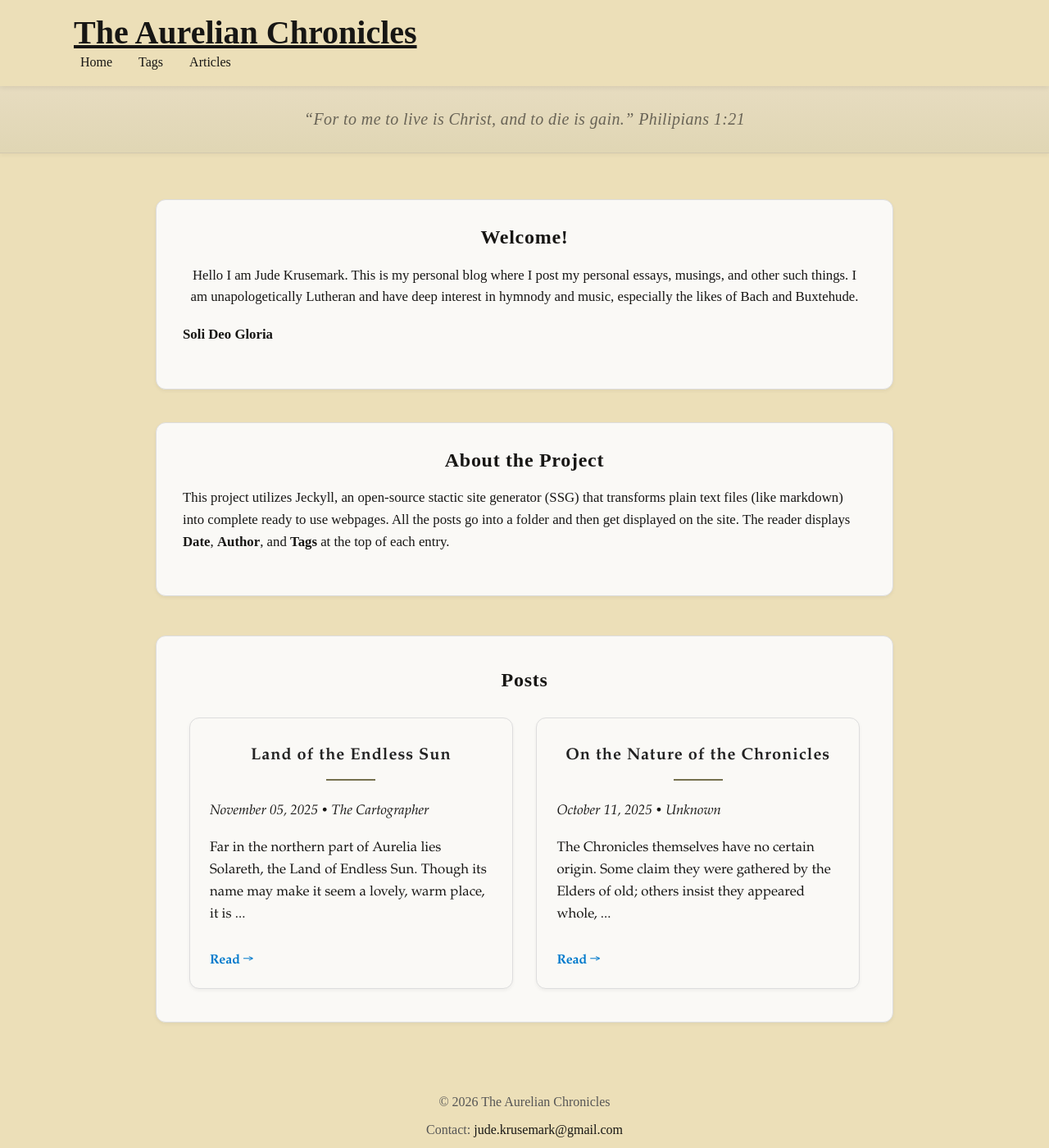
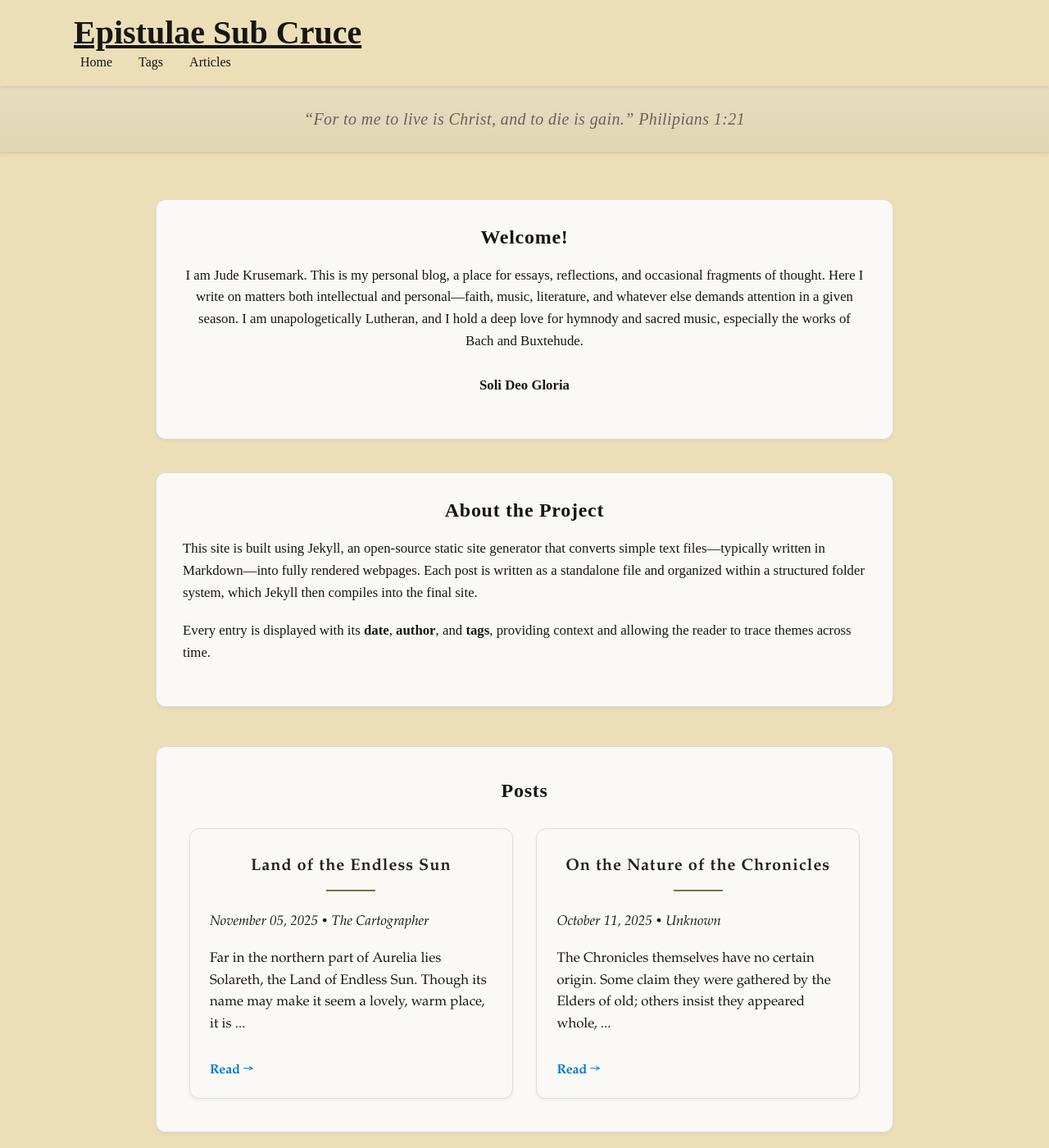
Before and after one commit to GodlyMan-bit/Worldbuilding-Blog, a Jekyll site: the page built from index.html, in a window 1280 px wide and 1400 px high. Shown: the whole window at 82% size. Built offline with Jekyll 4.4.1, drawn with Linux system fonts in a browser that asks for light colours; some of the changed text lies outside the part shown.

Commit message:
Updates to Epistulae Sub Cruce

```diff
--- a/_config.yml
+++ b/_config.yml
@@ -18,9 +18,9 @@
 # You can create any custom variable you would like, and they will be accessible
 # in the templates via {{ site.myvariable }}.
 
-title: The Aurelian Chronicles
+title: Epistulae Sub Cruce
 author: Jude Krusemark
-description: A blog for the fictional universe called Aurelia.
+description: A blog for the writings of Jude Krusemark
 baseurl: "" # leave empty for local use
 url: ""     # fill with your GitHub Pages URL later
 
--- a/_includes/footer.html
+++ b/_includes/footer.html
@@ -1,7 +1,8 @@
 <footer>
-  <p>© {{ site.time | date: "%Y" }} {{ site.title | default: "The Aurelian Chronicles" }}</p>
+  <p>© {{ site.time | date: "%Y" }} {{ site.title | default: "Epistulae Sub Cruce" }}</p>
   <p>
     Contact:
     <a href="mailto:jude.krusemark@gmail.com" style="text-decoration: none; color: #171614;">jude.krusemark@gmail.com</a>
   </p>
+  <p><strong>Soli Deo Gloria</strong></p>
 </footer>
--- a/_includes/header.html
+++ b/_includes/header.html
@@ -1,6 +1,6 @@
 <header class="site-header">
   <div class="container header-inner">
-    <a class="brand" href="{{ '/' | relative_url }}">{{ site.title | default: "The Aurelian Chronicles" }}</a>
+    <a class="brand" href="{{ '/' | relative_url }}">{{ site.title | default: "Epistulae Sub Cruce" }}</a>
     <nav class="main-nav" aria-label="Primary">
       <a href="{{ '/' | relative_url }}">Home</a>
       <a href="{{ '/tags/' | relative_url }}">Tags</a>
--- a/index.html
+++ b/index.html
@@ -6,18 +6,22 @@
 <section id="welcome" class="content-card">
     <h1>Welcome!</h1>
     <p class="lede">
-        Hello I am Jude Krusemark. This is my personal blog where I post my personal essays, musings, and other such things.
-        I am unapologetically Lutheran and have deep interest in hymnody and music, especially the likes of Bach and Buxtehude.
+        I am Jude Krusemark. This is my personal blog, a place for essays, reflections, and occasional fragments of thought.
+        Here I write on matters both intellectual and personal—faith, music, literature, and whatever else demands attention in a given season.
+        I am unapologetically Lutheran, and I hold a deep love for hymnody and sacred music, especially the works of Bach and Buxtehude.
+        <br><br>
+        <strong>Soli Deo Gloria</strong>
     </p>
-    <p><strong>Soli Deo Gloria</strong></p>
 </section>
 
 <section id="about" class="content-card">
     <h2>About the Project</h2>
     <p>
-        This project utilizes Jeckyll, an open-source stactic site generator (SSG) that transforms plain text files (like markdown) into complete ready to use webpages.
-        All the posts go into a folder and then get displayed on the site.
-        The reader displays <strong>Date</strong>, <strong>Author</strong>, and <strong>Tags</strong> at the top of each entry.
+        This site is built using Jekyll, an open-source static site generator that converts simple text files—typically written in Markdown—into fully rendered webpages.
+        Each post is written as a standalone file and organized within a structured folder system, which Jekyll then compiles into the final site.
+    </p>
+    <p>
+        Every entry is displayed with its <strong>date</strong>, <strong>author</strong>, and <strong>tags</strong>, providing context and allowing the reader to trace themes across time.
     </p>
 </section>
 
```
Also changed, not shown: favicon.ico.
